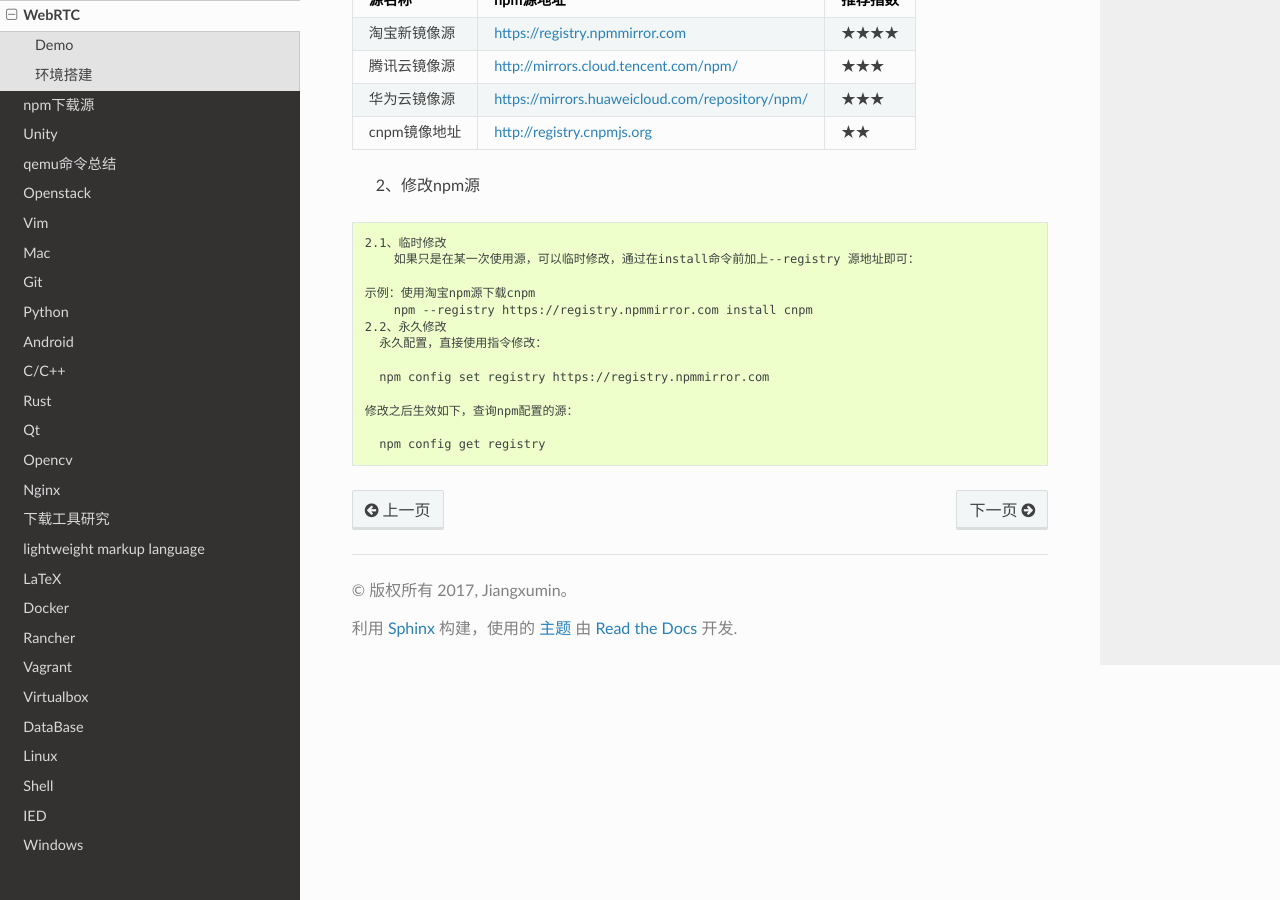
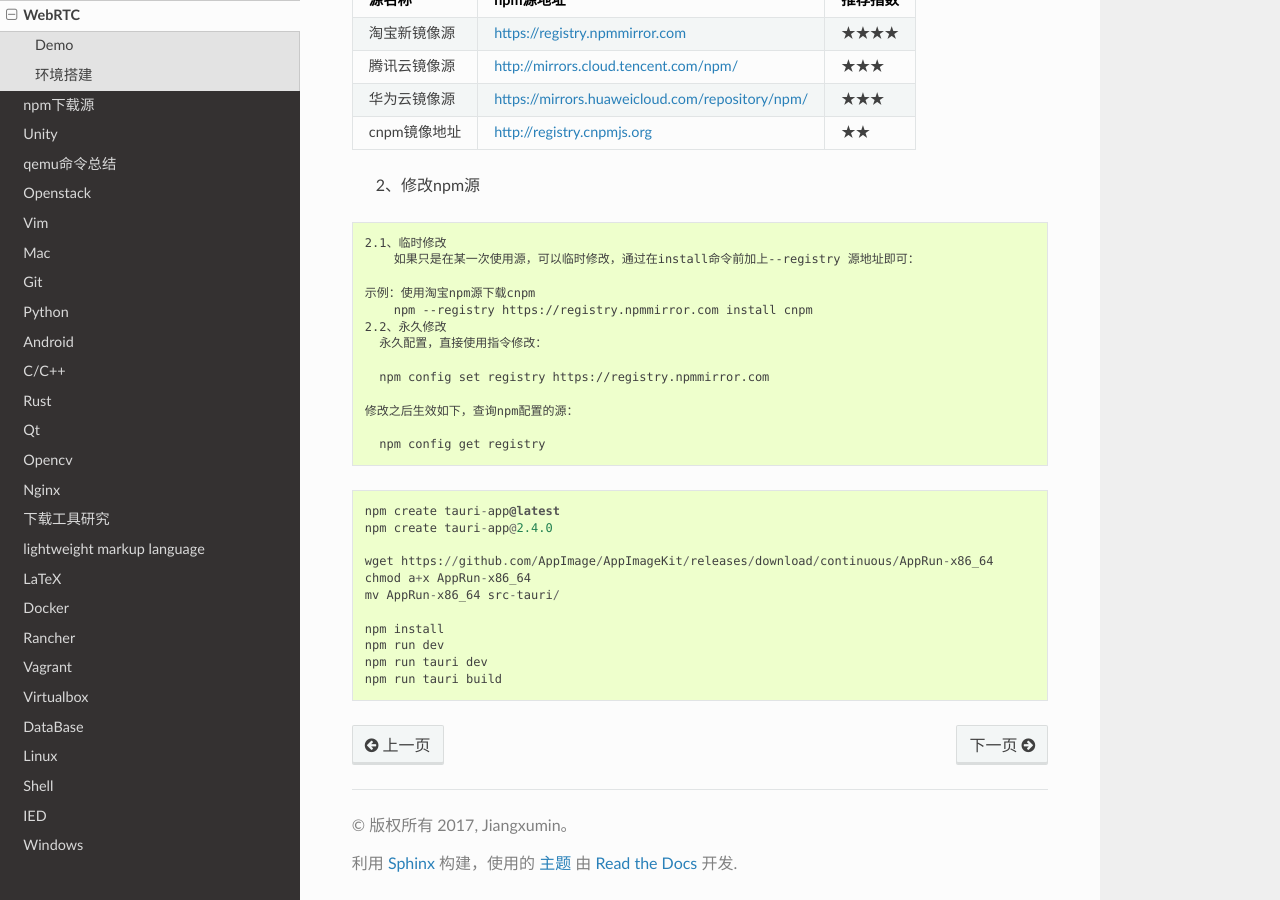
Before and after one commit to my-rds-store/my_space, a Sphinx documentation site: the page built from source/webrtc/index.rst, in a window 1280 px wide and 900 px high, scrolled down 1087 px. Built offline with Sphinx 7.4.7 and the Read the Docs theme 3.1.0, drawn with Linux system fonts in a browser that asks for light colours.

Commit message:
updatre ..

```diff
--- a/source/webrtc/index.rst
+++ b/source/webrtc/index.rst
@@ -77,3 +77,18 @@ cnpm镜像地址	  http://registry.cnpmjs.org	                       ★★
     修改之后生效如下，查询npm配置的源：
 
       npm config get registry
+
+
+.. code::
+
+    npm create tauri-app@latest
+    npm create tauri-app@2.4.0
+
+    wget https://github.com/AppImage/AppImageKit/releases/download/continuous/AppRun-x86_64
+    chmod a+x AppRun-x86_64
+    mv AppRun-x86_64 src-tauri/
+
+    npm install
+    npm run dev
+    npm run tauri dev
+    npm run tauri build
```
